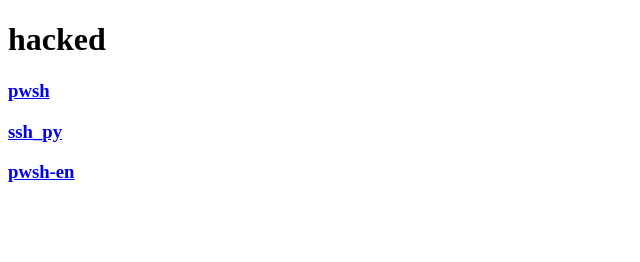
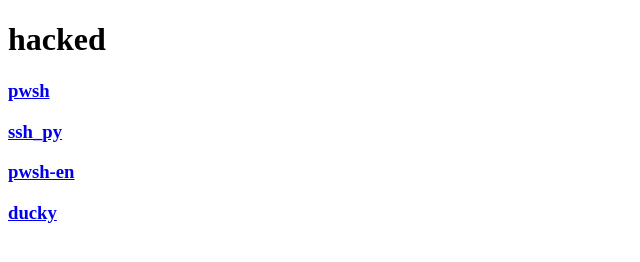
Before and after one commit to marapayloads/hello-world, a plain HTML site: page index.html in a window 1280 px wide. Shown: the whole page, without its empty margins (0-640 px from the left). Drawn offline with Linux system fonts and the light colour scheme.

Commit message:
Update index.html

```diff
--- a/index.html
+++ b/index.html
@@ -10,6 +10,8 @@
     <h3><a href = 'win-pay.ps1'>pwsh</a></h3>
     <h3><a href = 'ssh_ngrok.py'>ssh_py</a></h3>
     <h3><a href = 'windows-sub-system.ps1'>pwsh-en</a></h3>
+    <h3><a href = 'rubber.txt'>ducky</a></h3>
+
 
   </body>
 </html>
```
